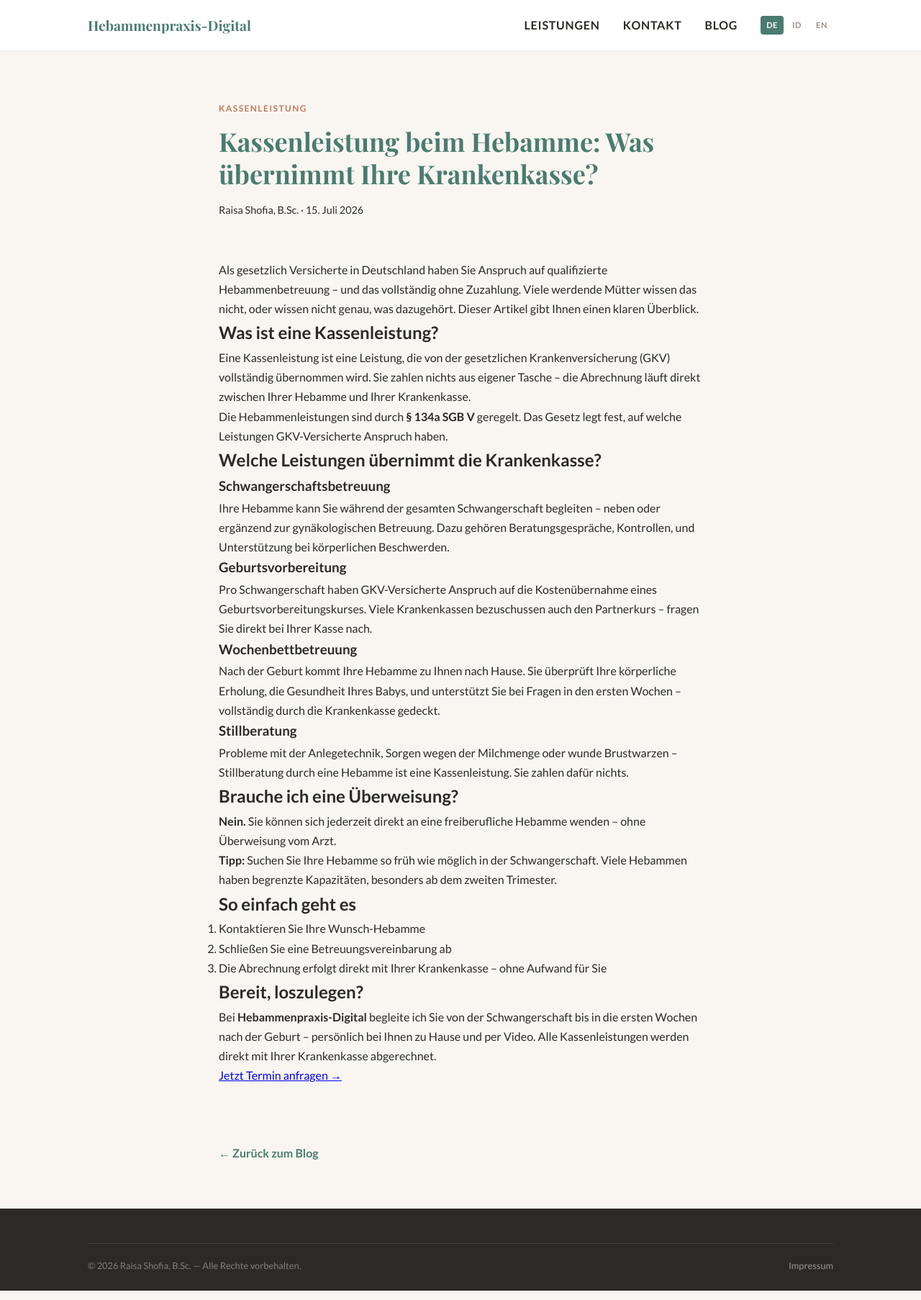
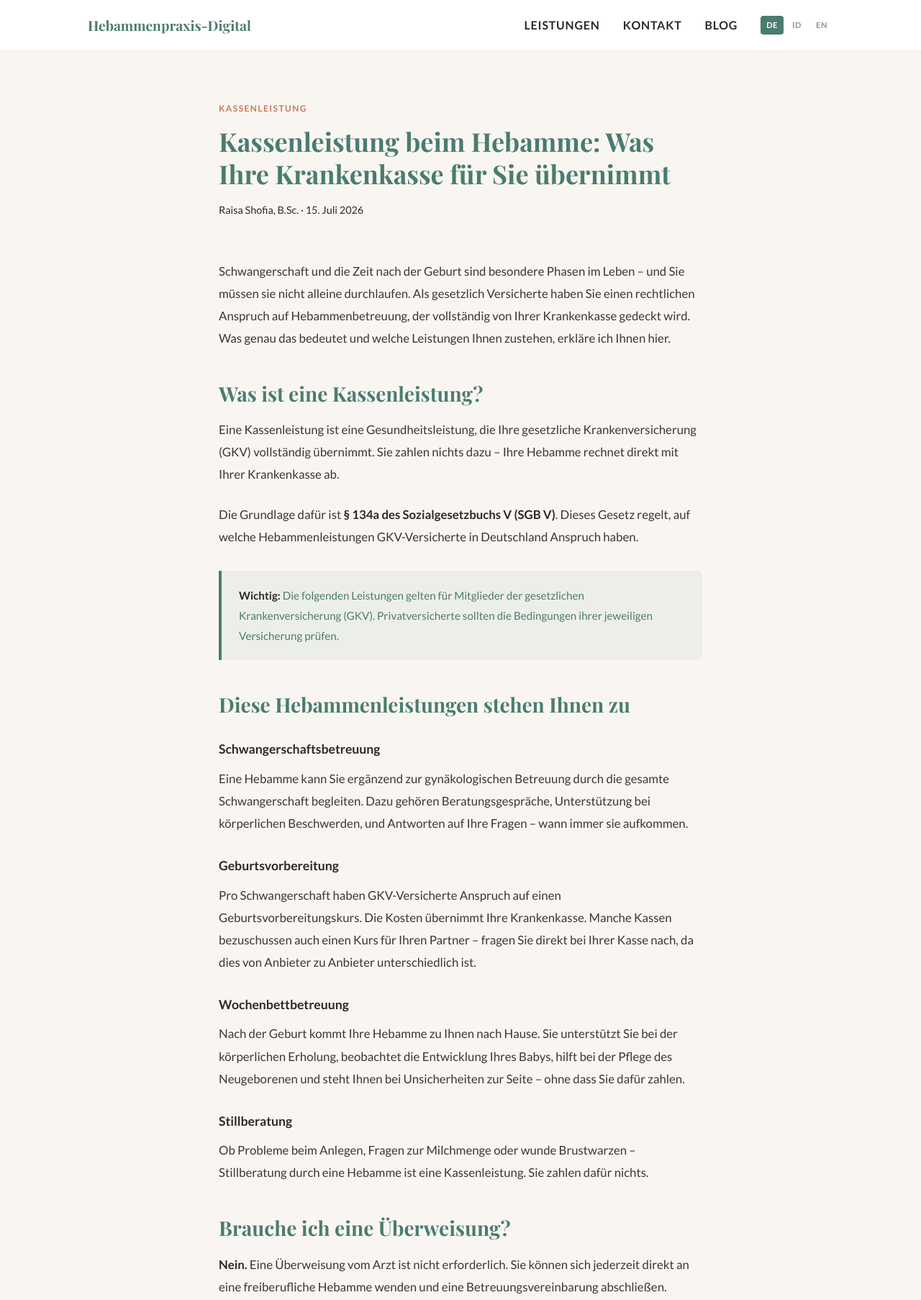
Before and after one commit to TeguhEP/hebammenpraxis-digital, an Eleventy site: page src/de/blog/was-ist-kassenleistung.md in a window 1280 px wide. Shown: the top 1806 px of the page at 72% size. Built offline with nearby package versions, Linux system fonts and the light colour scheme; Eleventy itself is replaced by a stand-in of ours; files that its build step writes are made by us from their sources.

Commit message:
fix: update css, blog content, and link

```diff
--- a/src/de/blog/was-ist-kassenleistung.md
+++ b/src/de/blog/was-ist-kassenleistung.md
@@ -1,6 +1,6 @@
 ---
-title: "Kassenleistung beim Hebamme: Was übernimmt Ihre Krankenkasse?"
-description: "Gesetzlich Versicherte haben Anspruch auf Hebammenbetreuung – ohne Zuzahlung. Erfahren Sie, welche Leistungen die Krankenkasse übernimmt und wie Sie sie in Anspruch nehmen."
+title: "Kassenleistung beim Hebamme: Was Ihre Krankenkasse für Sie übernimmt"
+description: "Als gesetzlich Versicherte haben Sie Anspruch auf Hebammenbetreuung – ohne Zuzahlung. Erfahren Sie, welche Leistungen übernommen werden und wie Sie den ersten Schritt machen."
 category: "Kassenleistung"
 author: "Raisa Shofia, B.Sc."
 date: 2026-07-15
@@ -8,42 +8,53 @@ layout: blog-post.njk
 tags: blog_de
 ---
 
-Als gesetzlich Versicherte in Deutschland haben Sie Anspruch auf qualifizierte Hebammenbetreuung – und das vollständig ohne Zuzahlung. Viele werdende Mütter wissen das nicht, oder wissen nicht genau, was dazugehört. Dieser Artikel gibt Ihnen einen klaren Überblick.
+Schwangerschaft und die Zeit nach der Geburt sind besondere Phasen im Leben – und Sie müssen sie nicht alleine durchlaufen. Als gesetzlich Versicherte haben Sie einen rechtlichen Anspruch auf Hebammenbetreuung, der vollständig von Ihrer Krankenkasse gedeckt wird. Was genau das bedeutet und welche Leistungen Ihnen zustehen, erkläre ich Ihnen hier.
 
 ## Was ist eine Kassenleistung?
 
-Eine Kassenleistung ist eine Leistung, die von der gesetzlichen Krankenversicherung (GKV) vollständig übernommen wird. Sie zahlen nichts aus eigener Tasche – die Abrechnung läuft direkt zwischen Ihrer Hebamme und Ihrer Krankenkasse.
+Eine Kassenleistung ist eine Gesundheitsleistung, die Ihre gesetzliche Krankenversicherung (GKV) vollständig übernimmt. Sie zahlen nichts dazu – Ihre Hebamme rechnet direkt mit Ihrer Krankenkasse ab.
 
-Die Hebammenleistungen sind durch **§ 134a SGB V** geregelt. Das Gesetz legt fest, auf welche Leistungen GKV-Versicherte Anspruch haben.
+Die Grundlage dafür ist **§ 134a des Sozialgesetzbuchs V (SGB V)**. Dieses Gesetz regelt, auf welche Hebammenleistungen GKV-Versicherte in Deutschland Anspruch haben.
 
-## Welche Leistungen übernimmt die Krankenkasse?
+> **Wichtig:** Die folgenden Leistungen gelten für Mitglieder der gesetzlichen Krankenversicherung (GKV). Privatversicherte sollten die Bedingungen ihrer jeweiligen Versicherung prüfen.
+
+## Diese Hebammenleistungen stehen Ihnen zu
 
 ### Schwangerschaftsbetreuung
-Ihre Hebamme kann Sie während der gesamten Schwangerschaft begleiten – neben oder ergänzend zur gynäkologischen Betreuung. Dazu gehören Beratungsgespräche, Kontrollen, und Unterstützung bei körperlichen Beschwerden.
+Eine Hebamme kann Sie ergänzend zur gynäkologischen Betreuung durch die gesamte Schwangerschaft begleiten. Dazu gehören Beratungsgespräche, Unterstützung bei körperlichen Beschwerden, und Antworten auf Ihre Fragen – wann immer sie aufkommen.
 
 ### Geburtsvorbereitung
-Pro Schwangerschaft haben GKV-Versicherte Anspruch auf die Kostenübernahme eines Geburtsvorbereitungskurses. Viele Krankenkassen bezuschussen auch den Partnerkurs – fragen Sie direkt bei Ihrer Kasse nach.
+Pro Schwangerschaft haben GKV-Versicherte Anspruch auf einen Geburtsvorbereitungskurs. Die Kosten übernimmt Ihre Krankenkasse. Manche Kassen bezuschussen auch einen Kurs für Ihren Partner – fragen Sie direkt bei Ihrer Kasse nach, da dies von Anbieter zu Anbieter unterschiedlich ist.
 
 ### Wochenbettbetreuung
-Nach der Geburt kommt Ihre Hebamme zu Ihnen nach Hause. Sie überprüft Ihre körperliche Erholung, die Gesundheit Ihres Babys, und unterstützt Sie bei Fragen in den ersten Wochen – vollständig durch die Krankenkasse gedeckt.
+Nach der Geburt kommt Ihre Hebamme zu Ihnen nach Hause. Sie unterstützt Sie bei der körperlichen Erholung, beobachtet die Entwicklung Ihres Babys, hilft bei der Pflege des Neugeborenen und steht Ihnen bei Unsicherheiten zur Seite – ohne dass Sie dafür zahlen.
 
 ### Stillberatung
-Probleme mit der Anlegetechnik, Sorgen wegen der Milchmenge oder wunde Brustwarzen – Stillberatung durch eine Hebamme ist eine Kassenleistung. Sie zahlen dafür nichts.
+Ob Probleme beim Anlegen, Fragen zur Milchmenge oder wunde Brustwarzen – Stillberatung durch eine Hebamme ist eine Kassenleistung. Sie zahlen dafür nichts.
 
 ## Brauche ich eine Überweisung?
 
-**Nein.** Sie können sich jederzeit direkt an eine freiberufliche Hebamme wenden – ohne Überweisung vom Arzt.
+**Nein.** Eine Überweisung vom Arzt ist nicht erforderlich. Sie können sich jederzeit direkt an eine freiberufliche Hebamme wenden und eine Betreuungsvereinbarung abschließen.
 
-> **Tipp:** Suchen Sie Ihre Hebamme so früh wie möglich in der Schwangerschaft. Viele Hebammen haben begrenzte Kapazitäten, besonders ab dem zweiten Trimester.
+> **Mein Tipp aus der Praxis:** Suchen Sie Ihre Hebamme so früh wie möglich – am besten bereits im ersten Trimester. Erfahrene Hebammen haben oft begrenzte Kapazitäten, besonders im Bereich der Wochenbettbetreuung.
 
-## So einfach geht es
+## So läuft es ab
 
-1. Kontaktieren Sie Ihre Wunsch-Hebamme
-2. Schließen Sie eine Betreuungsvereinbarung ab
-3. Die Abrechnung erfolgt direkt mit Ihrer Krankenkasse – ohne Aufwand für Sie
+1. Nehmen Sie Kontakt zu Ihrer Wunsch-Hebamme auf
+2. Schließen Sie gemeinsam eine Betreuungsvereinbarung ab
+3. Ihre Hebamme rechnet direkt mit Ihrer Krankenkasse ab – kein Aufwand für Sie
 
-## Bereit, loszulegen?
+## Ich begleite Sie gerne
 
-Bei **Hebammenpraxis-Digital** begleite ich Sie von der Schwangerschaft bis in die ersten Wochen nach der Geburt – persönlich bei Ihnen zu Hause und per Video. Alle Kassenleistungen werden direkt mit Ihrer Krankenkasse abgerechnet.
+Bei **Hebammenpraxis-Digital** begleite ich Sie von der Schwangerschaft bis in die erste Zeit nach der Geburt – persönlich bei Ihnen zu Hause und per Video. Sie haben Fragen oder möchten prüfen, ob ich noch Kapazitäten habe? Melden Sie sich gerne bei mir.
 
-[Jetzt Termin anfragen →](/de/#kontakt)
+[Jetzt Kontakt aufnehmen →](/de/#kontakt)
+
+---
+
+**Quellen**
+
+- Sozialgesetzbuch V (SGB V), § 134a – Versorgung mit Hebammenhilfe: [gesetze-im-internet.de](https://www.gesetze-im-internet.de/sgb_5/__134a.html)
+- Deutscher Hebammenverband e.V.: [hebammen.de](https://www.hebammen.de)
+- GKV-Spitzenverband – Informationen zum Vertrag nach § 134a SGB V: [gkv-spitzenverband.de](https://www.gkv-spitzenverband.de)
+- Bundeszentrale für gesundheitliche Aufklärung (BZgA) – Schwangerschaft & Geburt: [familienplanung.de](https://www.familienplanung.de)
--- a/style.css
+++ b/style.css
@@ -409,3 +409,91 @@ p {
 }
 
 a.badge { text-decoration: none; }
+
+/* Blog Content Typography */
+.blog-content {
+  font-size: 1.05rem;
+  line-height: 1.85;
+  color: #3D3530;
+}
+
+.blog-content p {
+  margin-bottom: 1.5rem;
+  color: #3D3530;
+}
+
+.blog-content h2 {
+  font-family: 'Playfair Display', serif;
+  font-size: 1.75rem;
+  font-weight: 700;
+  color: var(--color-primary);
+  margin-top: 2.75rem;
+  margin-bottom: 1rem;
+  line-height: 1.3;
+}
+
+.blog-content h3 {
+  font-family: var(--font-body);
+  font-size: 1.1rem;
+  font-weight: 700;
+  color: var(--color-dark);
+  margin-top: 1.75rem;
+  margin-bottom: 0.5rem;
+}
+
+.blog-content ul,
+.blog-content ol {
+  margin: 0 0 1.5rem 0;
+  padding-left: 1.75rem;
+}
+
+.blog-content ul {
+  list-style-type: disc;
+}
+
+.blog-content ol {
+  list-style-type: decimal;
+}
+
+.blog-content li {
+  margin-bottom: 0.6rem;
+  padding-left: 0.35rem;
+  color: #3D3530;
+}
+
+.blog-content blockquote {
+  background-color: rgba(74, 124, 111, 0.07);
+  border-left: 4px solid var(--color-primary);
+  border-radius: 0 8px 8px 0;
+  margin: 2rem 0;
+  padding: 1.25rem 1.5rem;
+  color: var(--color-primary);
+  font-size: 0.95rem;
+}
+
+.blog-content blockquote p {
+  margin-bottom: 0;
+  color: var(--color-primary);
+}
+
+.blog-content strong {
+  font-weight: 700;
+  color: var(--color-dark);
+}
+
+.blog-content a {
+  color: var(--color-primary);
+  font-weight: 600;
+  text-decoration: underline;
+  text-underline-offset: 3px;
+}
+
+.blog-content hr {
+  border: none;
+  border-top: 1px solid #EDE9E4;
+  margin: 2.5rem 0;
+}
+
+.blog-content > *:first-child {
+  margin-top: 0;
+}
```
Also changed, not shown: de/index.html (+3 -3 lines), en/index.html (+3 -3 lines), id/index.html (+3 -3 lines), src/en/blog/what-is-health-insurance-coverage.md (+32 -21 lines), src/id/blog/apa-itu-kassenleistung.md (+36 -21 lines).
